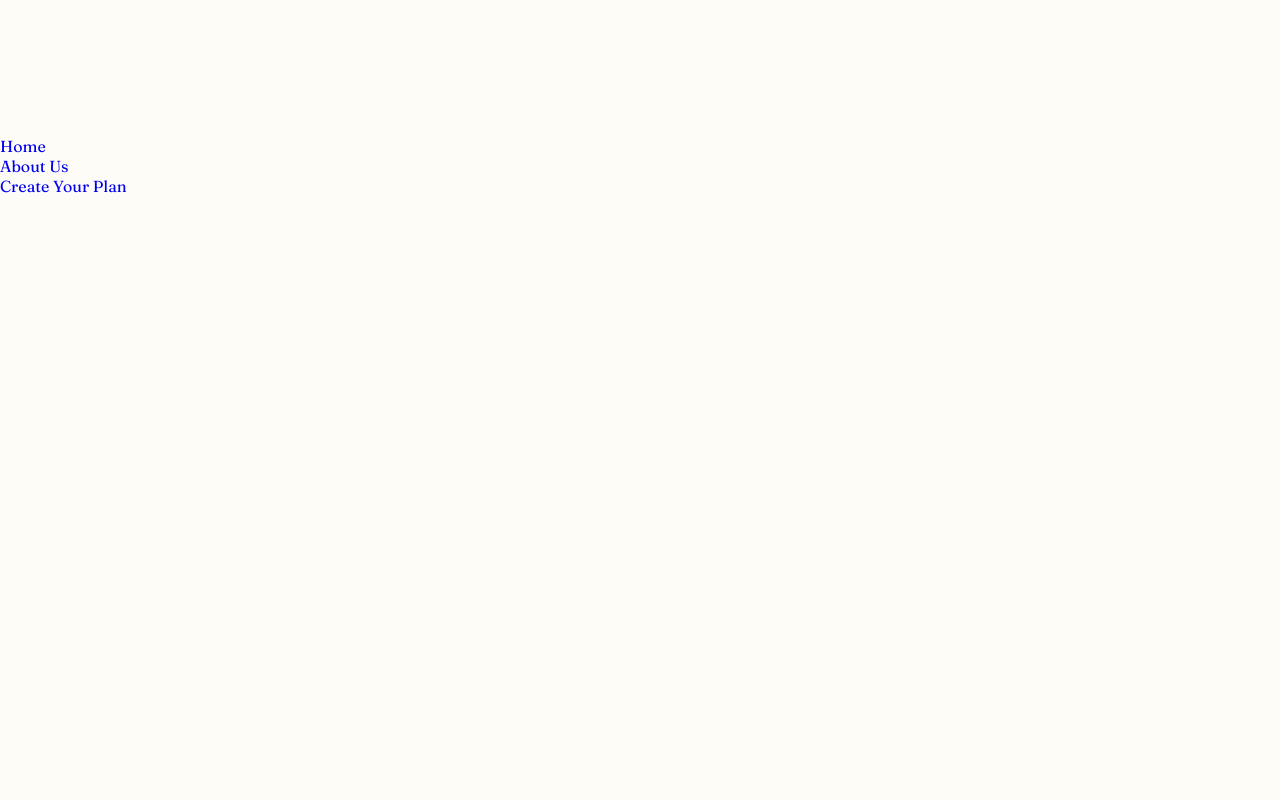
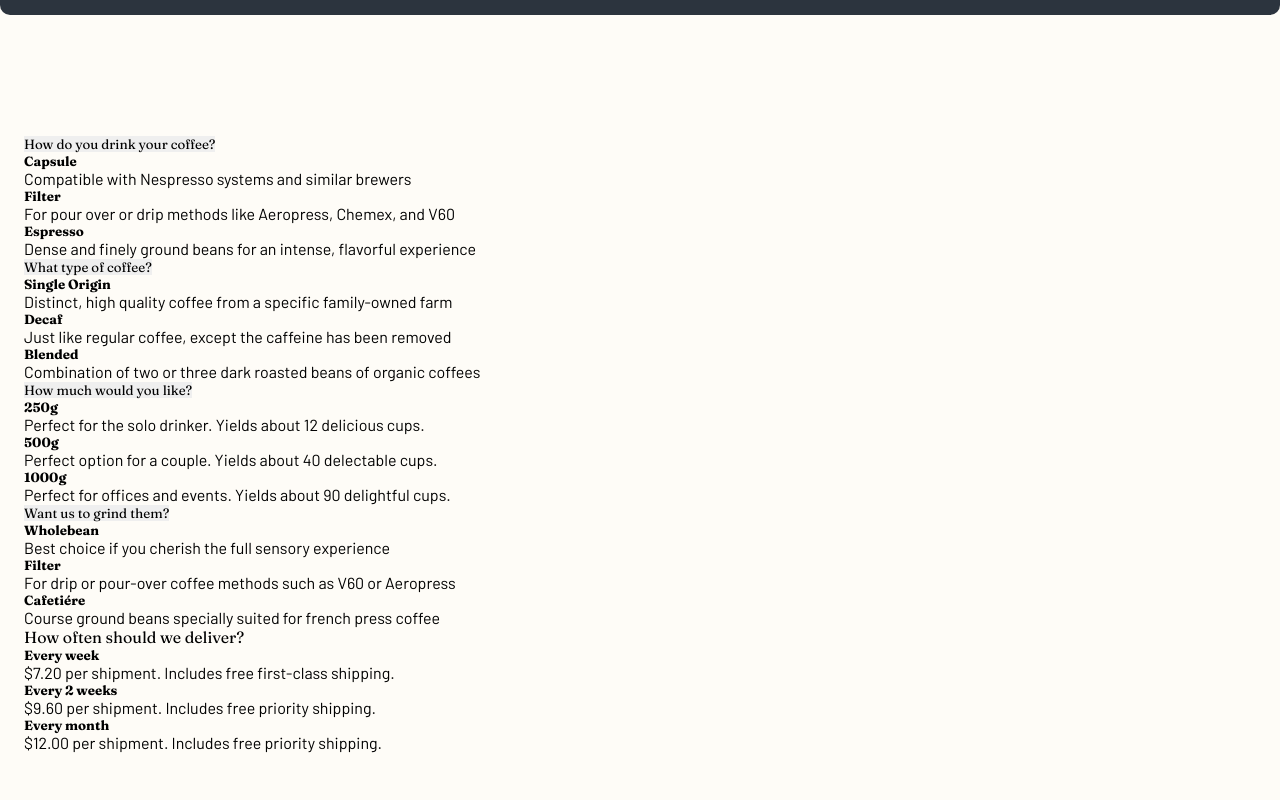
Before and after one commit to brdCoreShadow/coffee_roaster_site, a React (Vite) app: page / in a window 1280 px wide. Shown: the part 1380-2180 px from the top of the page. Built offline with nearby package versions, Linux system fonts and the light colour scheme.

Commit message:
keep on order

```diff
--- a/src/components/Home/Manual/ManaulStyled.ts
+++ b/src/components/Home/Manual/ManaulStyled.ts
@@ -11,6 +11,8 @@ padding-left: 24px;
 padding-right: 24px;
 
 background-color: #2C343E;
+
+border-radius: 10px;
 `
 
 export const List = styled.ul`
@@ -27,6 +29,23 @@ text-align: center;
 
         color:#FDD6BA;
     }
+
+    & > h5{
+        margin-bottom: 24px;
+
+        font-size: 28px;
+        line-height: 1.14;
+        font-weight: 900;
+
+        color:#fff
+    }
+
+    & > p{
+        font-size: 15px;
+        line-height: 1.67;
+
+        color:#fff;
+    }
 }
 
 & > li:not(:last-of-type){
--- /dev/null
+++ b/src/components/Home/Order/Order.tsx
@@ -0,0 +1,127 @@
+import * as SC from "./OrderStyled";
+
+const Order: React.FC = () => {
+  return (
+    <SC.OrderCon>
+      <ul>
+        <li>
+          <button>
+            <span>How do you drink your coffee?</span>
+          </button>
+          <ul>
+            <li>
+              <h5>Capsule</h5>
+              <p>Compatible with Nespresso systems and similar brewers</p>
+            </li>
+            <li>
+              <h5>Filter</h5>
+              <p>
+                For pour over or drip methods like Aeropress, Chemex, and V60
+              </p>
+            </li>
+            <li>
+              <h5>Espresso</h5>
+              <p>
+                Dense and finely ground beans for an intense, flavorful
+                experience
+              </p>
+            </li>
+          </ul>
+        </li>
+        <li>
+          <button>
+            <span>What type of coffee?</span>
+          </button>
+          <ul>
+            <li>
+              <h5>Single Origin</h5>
+              <p>
+                Distinct, high quality coffee from a specific family-owned farm
+              </p>
+            </li>
+            <li>
+              <h5>Decaf</h5>
+              <p>
+                Just like regular coffee, except the caffeine has been removed
+              </p>
+            </li>
+            <li>
+              <h5>Blended</h5>
+              <p>
+                Combination of two or three dark roasted beans of organic
+                coffees
+              </p>
+            </li>
+          </ul>
+        </li>
+        <li>
+          <button>
+            <span>How much would you like?</span>
+          </button>
+          <ul>
+            <li>
+              <h5>250g</h5>
+              <p>
+                Perfect for the solo drinker. Yields about 12 delicious cups.
+              </p>
+            </li>
+            <li>
+              <h5>500g</h5>
+              <p>
+                Perfect option for a couple. Yields about 40 delectable cups.
+              </p>
+            </li>
+            <li>
+              <h5>1000g</h5>
+              <p>
+                Perfect for offices and events. Yields about 90 delightful cups.
+              </p>
+            </li>
+          </ul>
+        </li>
+        <li>
+          <button>
+            <span>Want us to grind them?</span>
+          </button>
+          <ul>
+            <li>
+              <h5>Wholebean</h5>
+              <p>Best choice if you cherish the full sensory experience</p>
+            </li>
+            <li>
+              <h5>Filter</h5>
+              <p>
+                For drip or pour-over coffee methods such as V60 or Aeropress
+              </p>
+            </li>
+            <li>
+              <h5>Cafetiére</h5>
+              <p>
+                Course ground beans specially suited for french press coffee
+              </p>
+            </li>
+          </ul>
+        </li>
+        <li>
+          <span>How often should we deliver?</span>
+          <ul>
+            <li>
+              <h5>Every week</h5>
+              <p>$7.20 per shipment. Includes free first-class shipping.</p>
+            </li>
+            <li>
+              <h5>Every 2 weeks</h5>
+              <p>$9.60 per shipment. Includes free priority shipping.</p>
+            </li>
+            <li>
+              <h5>Every month</h5>
+              <p>$12.00 per shipment. Includes free priority shipping.</p>
+            </li>
+          </ul>
+        </li>
+      </ul>
+    </SC.OrderCon>
+  );
+};
+
+export default Order;
--- /dev/null
+++ b/src/components/Home/Order/OrderStyled.ts
@@ -0,0 +1,3 @@
+import styled from "@emotion/styled";
+
+export const OrderCon = styled.div``
--- a/src/index.css
+++ b/src/index.css
@@ -42,7 +42,7 @@ h3,
 h4,
 h5,
 h6,
-a {
+a, span {
   font-family: "Fra";
 }
 
--- a/src/pages/HomePage/HomePage.tsx
+++ b/src/pages/HomePage/HomePage.tsx
@@ -1,12 +1,14 @@
 import Intro from "@/components/Home/Intro/Intro";
 import * as SC from "./HomePageStyled";
 import Manual from "@/components/Home/Manual/Manual";
+import Order from "@/components/Home/Order/Order";
 
 const HomePage: React.FC = () => {
   return (
     <SC.HomePageStyled>
       <Intro />
       <Manual />
+      <Order/>
     </SC.HomePageStyled>
   );
 };
```
Also changed, not shown: src/components/Home/Order/OrderItem.tsx (added, +30 -0 lines), src/utils/db.ts (added, +66 -0 lines).
